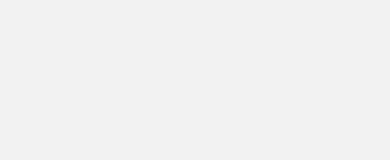
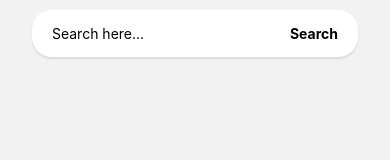
Before and after one commit to daniboz/goTravel-ui, a React Native app: screen /Home in a window 390 px wide. Shown: the top 160 px of the page. Built offline with nearby package versions, Linux system fonts and the light colour scheme.

Commit message:
GTA-6: Create search bar

```diff
--- /dev/null
+++ b/components/search/SearchComponent.jsx
@@ -0,0 +1,58 @@
+import React from 'react';
+import { View, TextInput, TouchableOpacity, StyleSheet, Text, TouchableWithoutFeedback, Keyboard } from 'react-native';
+import { useNavigation } from '@react-navigation/native';
+
+const SearchComponent = () => {
+  const navigation = useNavigation();
+
+  // Function to handle the search action
+  const handleSearch = () => {
+    // Here, you might want to navigate to a search results screen
+    // For example: navigation.navigate('SearchResults', { query: 'your query here' });
+    console.log('Search action triggered');
+  };
+
+  return (
+    <TouchableWithoutFeedback onPress={Keyboard.dismiss} accessible={false}>
+    <View style={styles.container}>
+      <TextInput
+        placeholder="Search here..."
+        style={styles.input}
+        // You can add more props to handle the search text, such as onChangeText
+      />
+      <TouchableOpacity onPress={handleSearch} style={styles.button}>
+        <Text style={styles.buttonText}>Search</Text>
+      </TouchableOpacity>
+    </View>
+    </TouchableWithoutFeedback>
+  );
+};
+
+const styles = StyleSheet.create({
+  container: {
+    flexDirection: 'row',
+    paddingHorizontal: 10,
+    paddingVertical: 5,
+    alignItems: 'center',
+    backgroundColor: '#fff',
+    borderRadius: 20,
+    margin: 10,
+    shadowColor: '#000',
+    shadowOffset: { width: 0, height: 2 },
+    shadowOpacity: 0.1,
+    shadowRadius: 2,
+    elevation: 2,
+  },
+  input: {
+    flex: 1,
+    padding: 10,
+  },
+  button: {
+    padding: 10,
+  },
+  buttonText: {
+    fontWeight: 'bold',
+  },
+});
+
+export default SearchComponent;
--- a/screens/home/Home.jsx
+++ b/screens/home/Home.jsx
@@ -1,24 +1,33 @@
 import React, { Component } from 'react';
-import { Text, View, StyleSheet } from 'react-native';
+import { Text, View, StyleSheet, TouchableWithoutFeedback, Keyboard } from 'react-native';
 import CircularMenu from '../../components/home/CircularMenu';
+import SearchComponent from '../../components/search/SearchComponent';
 import { SafeAreaView } from 'react-native-safe-area-context';
 
 export default class Home extends Component {
   render() {
     return (
-      <SafeAreaView style={styles.container}>
-        <CircularMenu />
-        {/* Other content for your Home screen */}
+      <TouchableWithoutFeedback onPress={Keyboard.dismiss} accessible={false}>
+      <SafeAreaView style={styles.safeArea}>
+        <View style={styles.container}>
+          <SearchComponent />
+          <CircularMenu />
+        </View>
       </SafeAreaView>
+      </TouchableWithoutFeedback>
     );
   }
 }
 
 const styles = StyleSheet.create({
+  safeArea: {
+    flex: 1,
+  },
   container: {
     flex: 1,
-    justifyContent: 'center',
+    justifyContent: 'flex-start',
     alignItems: 'center',
+    width: '100%',
   },
   content: {
     // Style for your main content if needed
```
